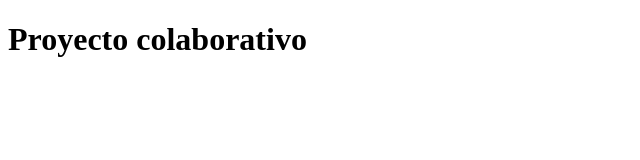
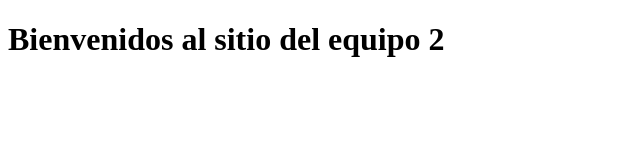
Before and after one commit to lazaroencinasjuanjose2-dot/web-colaborativa, a plain HTML site: page index.html in a window 1280 px wide. Shown: the whole page, without its empty margins (0-640 px from the left). Drawn offline with Linux system fonts and the light colour scheme.

Commit message:
Actualizar titulo desde equipo 2

```diff
--- a/index.html
+++ b/index.html
@@ -5,5 +5,5 @@
     <meta name="viewport" content="width=device-width, initial-scale=1.0">
     <title>Presentación | Trabajo de Web Colaborativo</title>
 </head>
-<body> <h1> Proyecto colaborativo </h1></body>
+<body> <h1> Bienvenidos al sitio del equipo 2 </h1></body>
 </html>
```
